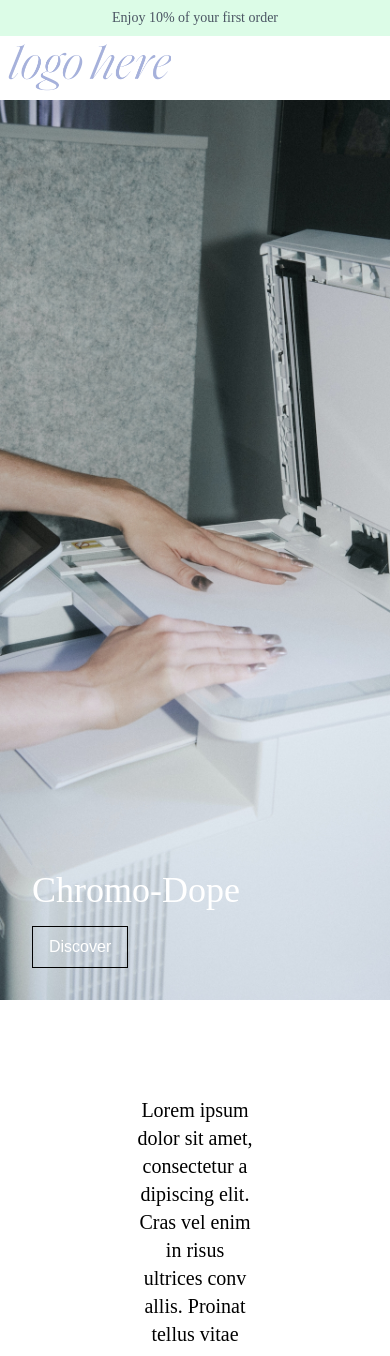
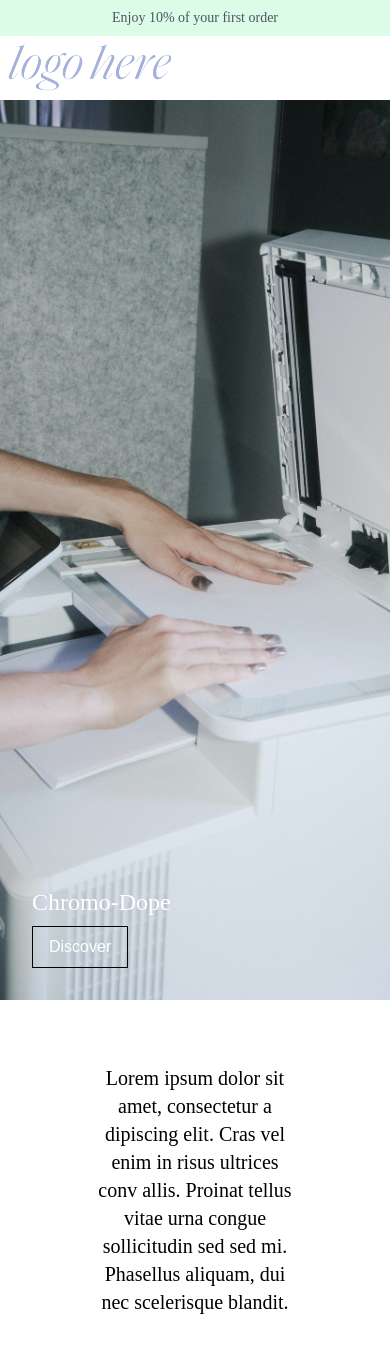
Before and after one commit to julitacreations/jewelry-practice-project, a Jekyll site: the page built from index.html, in a window 390 px wide. Shown: the top 1356 px of the page. Built offline with Jekyll 4.4.1, drawn with Linux system fonts in a browser that asks for light colours; nearby versions of some CDN libraries.

Commit message:
added responsive classes to the sections

```diff
--- a/dist/main.css
+++ b/dist/main.css
@@ -701,6 +701,10 @@
   height: 45vh;
 }
 
+.h-60 {
+  height: 60vh;
+}
+
 .min-h-64 {
   min-height: 16rem;
 }
@@ -719,6 +723,10 @@
 
 .w-full {
   width: 100%;
+}
+
+.w-2\/3 {
+  width: 66.666667%;
 }
 
 .grid-cols-1 {
@@ -904,12 +912,31 @@
   padding-bottom: 1.5rem;
 }
 
+.px-10 {
+  padding-left: 2.5rem;
+  padding-right: 2.5rem;
+}
+
+.px-16 {
+  padding-left: 4rem;
+  padding-right: 4rem;
+}
+
+.py-12 {
+  padding-top: 3rem;
+  padding-bottom: 3rem;
+}
+
 .pb-20 {
   padding-bottom: 5rem;
 }
 
 .pt-32 {
   padding-top: 8rem;
+}
+
+.pb-10 {
+  padding-bottom: 2.5rem;
 }
 
 .text-left {
@@ -1121,6 +1148,10 @@
     margin: 0px;
   }
 
+  .md\:block {
+    display: block;
+  }
+
   .md\:grid {
     display: grid;
   }
@@ -1131,6 +1162,10 @@
 
   .md\:h-\[65vh\] {
     height: 65vh;
+  }
+
+  .md\:h-80 {
+    height: 80vh;
   }
 
   .md\:w-\[65vw\] {
@@ -1161,6 +1196,11 @@
     padding: 1rem 3rem;
   }
 
+  .md\:py-16 {
+    padding-top: 4rem;
+    padding-bottom: 4rem;
+  }
+
   .md\:pl-12 {
     padding-left: 3rem;
   }
@@ -1178,6 +1218,10 @@
   .lg\:mx-auto {
     margin-left: auto;
     margin-right: auto;
+  }
+
+  .lg\:mt-4 {
+    margin-top: 1rem;
   }
 
   .lg\:block {
@@ -1204,6 +1248,10 @@
     height: 80vh;
   }
 
+  .lg\:w-1\/2 {
+    width: 50%;
+  }
+
   .lg\:grid-cols-2 {
     grid-template-columns: repeat(2, minmax(0, 1fr));
   }
@@ -1216,7 +1264,31 @@
     padding: 5rem;
   }
 
+  .lg\:px-20 {
+    padding-left: 5rem;
+    padding-right: 5rem;
+  }
+
+  .lg\:py-24 {
+    padding-top: 6rem;
+    padding-bottom: 6rem;
+  }
+
+  .lg\:px-28 {
+    padding-left: 7rem;
+    padding-right: 7rem;
+  }
+
   .lg\:pl-0 {
     padding-left: 0px;
   }
+
+  .lg\:pb-20 {
+    padding-bottom: 5rem;
+  }
+
+  .lg\:text-4xl {
+    font-size: 2.25rem;
+    line-height: 2.5rem;
+  }
 }
--- a/index.html
+++ b/index.html
@@ -49,16 +49,16 @@
 <!-- Hero banner -->
 <section class="bg-cover bg-center svh relative" style="background-image: url('{{page.banner_image}}');">
   <div class="absolute bottom-8 left-8">
-    <h1 class="text-white text-4xl">Chromo-Dope</h1>
-    <a href="#" class="button text-white mt-4">Discover</a>
+    <h1 class="text-white text-2xl lg:text-4xl">Chromo-Dope</h1>
+    <a href="#" class="button text-white mt-2 lg:mt-4">Discover</a>
   </div>
 </section>
 
 
 
 <!-- Introduction text section -->
-<section class="px-20 py-24">
-  <div class="text-center w-1/2 mx-auto">
+<section class="px-10 lg:px-20 py-16 lg:py-24">
+  <div class="text-center w-2/3 lg:w-1/2 mx-auto">
     <h3 class="text-xl">Lorem ipsum dolor sit amet, consectetur a
       dipiscing elit. Cras vel enim in risus ultrices conv
       allis. Proinat tellus vitae urna congue sollicitudin sed sed mi. Phasellus aliquam, dui nec scelerisque blandit.</h3>
@@ -68,12 +68,12 @@
 
 
 <!-- Categories Section ------>
-<section class="px-28 pb-20">
-  <div class="grid grid-cols-2 gap-6">
+<section class="px-16 lg:px-28 pb-10 lg:pb-20">
+  <div class="grid grid-cols-1 md:grid-cols-2 gap-6">
 
     {% for item in page.category %}
     <a href="#" class="block">
-      <div class="h-80 overflow-hidden">
+      <div class="overflow-hidden"> <!-- removed a h-80 here, because it was creating empty space between image and description ------>
         <img src="{{item.category_image}}" alt="" class="min-h-64 object-cover object-center ">
       </div>
         <p class="uppercase text-xl mt-2">{{item.description}}</p>
@@ -85,12 +85,12 @@
 
 
 <!-- Feature section ------->
-<section class="grid grid-cols-2">
+<section class="grid grid-cols-1 md:grid-cols-2">
   <!-- Top-Left Image -->
-  <div class="bg-cover bg-center h-80" style="background-image: url('{{page.banner_image}}');"></div>
+  <div class="bg-cover bg-center h-60 md:h-80" style="background-image: url('{{page.banner_image}}');"></div>
 
   <!-- Top-Right Text -->
-  <div class="bg-green-100 flex items-end p-12">
+  <div class="bg-green-100 flex items-end p-12 h-60 md:h-80">
     <div class="text-left">
       <p class="text-gray-800 mb-8 text-lg">
         Lorem ipsum dolor sit amet consectetur adipisicing elit. Natus blanditiis iste fugiat! Non consequatur, aut quo eius commodi in ab quaerat ut dignissimos alias necessitatibus, beatae a vitae, deserunt vel.
@@ -100,19 +100,19 @@
   </div>
 
   <!-- Bottom-Left Image -->
-  <div class="bg-purple-100 flex justify-center items-center">
+  <div class="bg-purple-100 flex justify-center items-center h-60 md:h-80 hidden md:block">
     <img src="/images/photo-2.jpg" alt="" class="w-1/2 object-cover object-center aspect-square">
   </div>
 
   <!-- Bottom-Right Image -->
-  <div class="bg-cover bg-center h-80" style="background-image: url('{{page.banner_image}}');"></div>
+  <div class="bg-cover bg-center h-60 md:h-80" style="background-image: url('{{page.banner_image}}');"></div>
 </section>
 
 
 <!--SHOP section -->
-<section class="py-16 px-8">
+<section class="py-12 md:py-16 px-8">
   <h2 class="text-2xl mb-4">Shop New In</h2>
-   <div class="grid md:grid-cols-4 grid-cols-2 gap-6">
+   <div class="grid grid-cols-2 md:grid-cols-4 gap-6">
 
     {% for item in page.product %}
     <!--Tile 1-->
```
Also changed, not shown: 2 other files.
